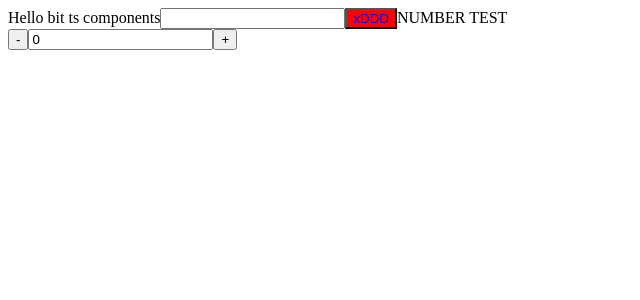
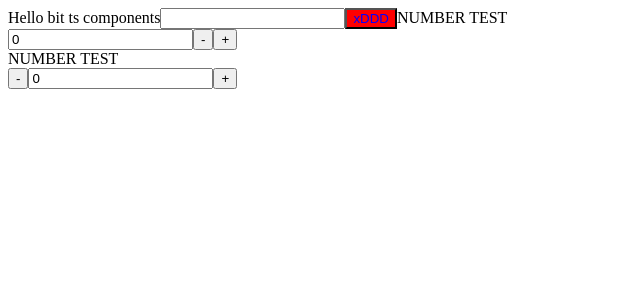
Before and after one commit to 12LuckyDev/bit-ts-components, a React (Create React App) app: page / in a window 1280 px wide. Shown: the top 300 px of the page, without its empty margins (0-640 px from the left). Built offline with nearby package versions, Linux system fonts and the light colour scheme.

Commit message:
Finish base functions of number-input

```diff
--- a/src/app.tsx
+++ b/src/app.tsx
@@ -34,6 +34,16 @@ const App = () => {
         }}
         value={number}
         labelText="NUMBER TEST"
+        displayType="end"
+      />
+      <CustomNumberInput
+        name="number"
+        onChange={(value) => {
+          setNumber(value);
+        }}
+        value={number}
+        labelText="NUMBER TEST"
+        displayType="around"
       />
     </div>
   );
--- a/src/components/custom-div-wrapper.tsx
+++ b/src/components/custom-div-wrapper.tsx
@@ -1,7 +1,7 @@
 import React from "react";
 
 interface CustomDivWrapperProps {
-  children: JSX.Element | JSX.Element[];
+  children: JSX.Element | JSX.Element[] | null | (JSX.Element | null)[];
   component?: any; //TODO try to change any for something better
   className?: string;
 }
--- a/src/components/custom-number-input.tsx
+++ b/src/components/custom-number-input.tsx
@@ -16,9 +16,9 @@ interface CustomNumberInputProps extends CustomWithLabelProps {
   buttonsClassName?: string;
   inputWrapperComponent?: any; //TODO try to change any for something better
   inputWrapperClassName?: string;
-  valueType?: "string" | "number";
   step?: number;
   precision?: number;
+  displayType?: "around" | "end";
 }
 
 const isInt = (value: number | string): boolean => {
@@ -44,6 +44,10 @@ const valueChecker = (value: valueType | string): boolean => {
   );
 };
 
+/**
+ * Extract precision from value
+ * @param value string value from input change event
+ */
 const getValuePrecision = (value: string | number | null): number | null => {
   if (value === null) {
     return null;
@@ -57,12 +61,21 @@ const getValuePrecision = (value: string | number | null): number | null => {
   return null;
 };
 
+const validateSaveInt = (value: number): boolean => {
+  return !(value > Number.MAX_SAFE_INTEGER || value < Number.MIN_SAFE_INTEGER);
+};
+
 /**
  * Checks if value is valid to display in input (can't be NaN but '-' will pass)
  * @param value string value from input change event
  */
 const valueValidator = (value: string | null, precision?: number): boolean => {
-  if (!isNaN(Number(value)) || value === "-") {
+  const numberValue = Number(value);
+  if (!isNaN(numberValue) || value === "-") {
+    if (!validateSaveInt(numberValue)) {
+      return false;
+    }
+
     if (precision !== undefined) {
       const valuePrecision = getValuePrecision(value);
       return valuePrecision === null ? true : valuePrecision <= precision;
@@ -80,9 +93,9 @@ const CustomNumberInput: React.FC<CustomNumberInputProps> = ({
   name,
   value,
   onChange,
-  valueType = "number",
   step = 1,
-  precision = 2,
+  precision,
+  displayType = "end",
   labelText,
   ...labelProps
 }) => {
@@ -104,8 +117,9 @@ const CustomNumberInput: React.FC<CustomNumberInputProps> = ({
         action === "+"
           ? Number((currentNumericValue + step).toFixed(toPrecision))
           : Number((currentNumericValue - step).toFixed(toPrecision));
-
+      if (validateSaveInt(newValue)) {
         onChangeWrapper(newValue, localValue.v, false);
+      }
     }
   };
 
@@ -139,11 +153,17 @@ const CustomNumberInput: React.FC<CustomNumberInputProps> = ({
     }
   };
 
-  const baseElements = (
-    <CustomDivWrapper
-      component={inputWrapperComponent}
-      className={inputWrapperClassName}
-    >
+  const plusButton = (
+      <CustomButton
+        className={buttonsClassName}
+        component={buttonsComponent}
+        onClick={onClick}
+        name="+"
+        text="+"
+      />
+    );
+
+  const minusButton = (
     <CustomButton
       className={buttonsClassName}
       component={buttonsComponent}
@@ -151,6 +171,9 @@ const CustomNumberInput: React.FC<CustomNumberInputProps> = ({
       name="-"
       text="-"
     />
+  );
+
+  const input = (
     <CustomInputBase
       name={name}
       value={
@@ -162,13 +185,19 @@ const CustomNumberInput: React.FC<CustomNumberInputProps> = ({
       }
       onChange={onChangeHandler}
     />
-      <CustomButton
-        className={buttonsClassName}
-        component={buttonsComponent}
-        onClick={onClick}
-        name="+"
-        text="+"
-      />
+  );
+
+  const elements =
+    displayType === "around"
+      ? [minusButton, input, plusButton]
+      : [input, minusButton, plusButton];
+
+  const baseElements = (
+    <CustomDivWrapper
+      component={inputWrapperComponent}
+      className={inputWrapperClassName}
+    >
+      {elements}
     </CustomDivWrapper>
   );
 
```
Lines whose indentation alone changed are shown as unchanged.
